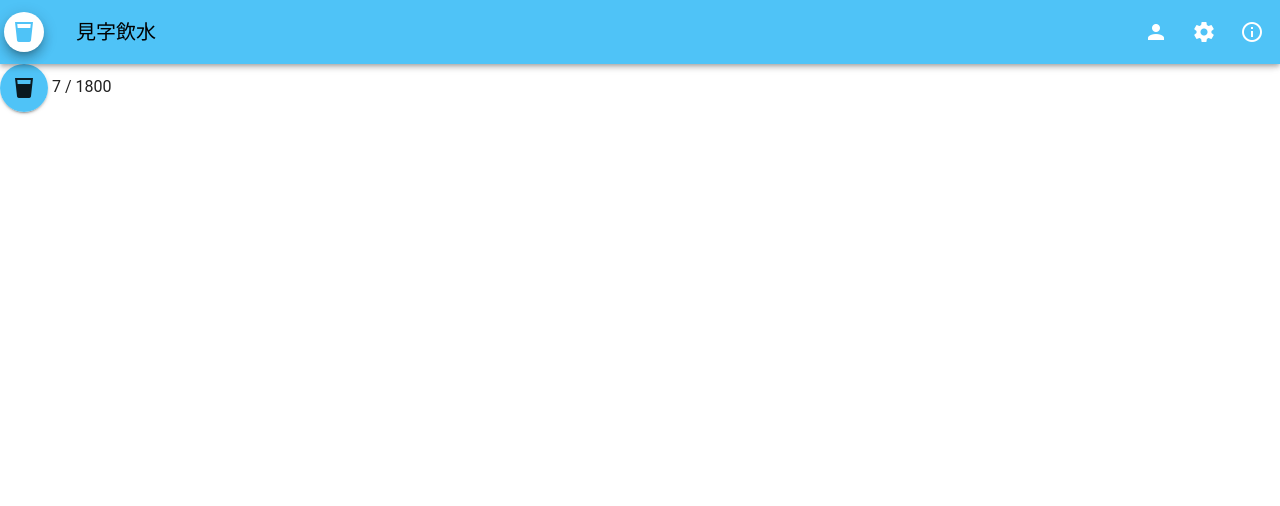
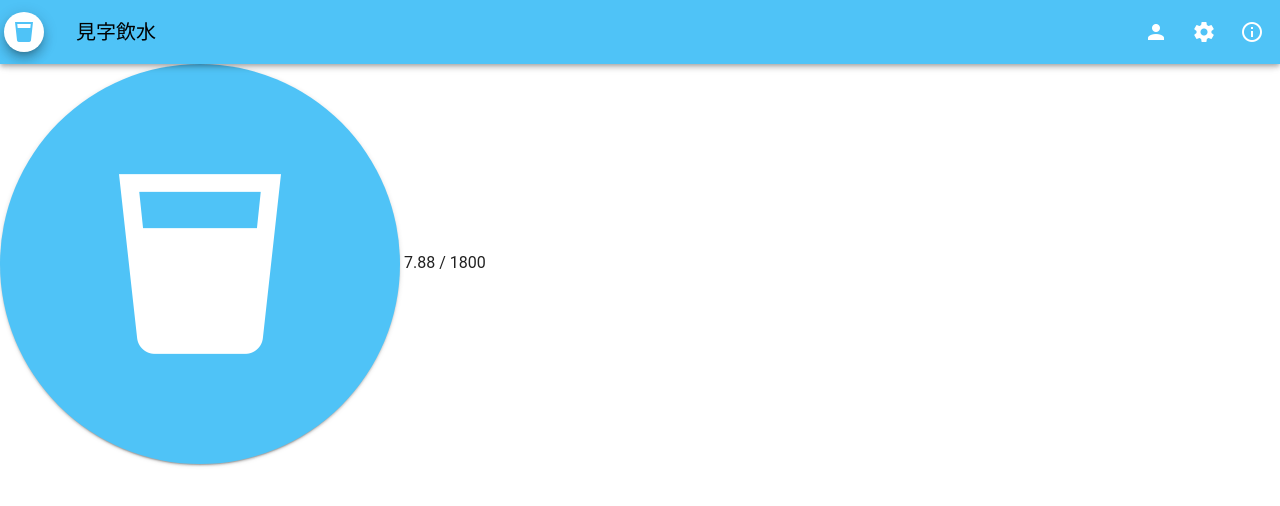
Before and after one commit to Blackcityhenry/drinkwater, a Vue app: page / in a window 1280 px wide. Shown: the top 506 px of the page. Built offline with nearby package versions, Linux system fonts and the light colour scheme.

Commit message:
STYLING: WaterButton size

```diff
--- a/package.json
+++ b/package.json
@@ -18,6 +18,7 @@
   "devDependencies": {
     "@mdi/font": "^7.4.47",
     "@vitejs/plugin-vue": "^5.1.2",
+    "sass-embedded": "^1.78.0",
     "vite": "^5.4.1"
   }
 }
--- a/src/components/WaterButton.vue
+++ b/src/components/WaterButton.vue
@@ -1,6 +1,6 @@
 <template>
-  <VBtn icon="mdi-cup" class="drink-button white--text"
-    :style="'background: linear-gradient(to bottom, #eee 0% , #eee ' + waterarea + ' , #4fc3f7 ' + emptyarea + ' , #4fc3f7 100% )'"
+  <VBtn icon="mdi-cup" class="drink-button" color="white"
+    :style="`background: linear-gradient(to bottom, #eee 0% , #eee ${waterarea} , #4fc3f7 ${emptyarea} , #4fc3f7 100% )`"
     @click="drinkWater()">
   </VBtn>
   {{ countingSec / 1000 }} /
@@ -56,7 +56,7 @@ export default {
       clearInterval(this.trigger);
       clearInterval(this.counting);
 
-      let ms = 500;
+      let ms = 200;
       let substract = this.countingSec / ms;
       let drink = setInterval(() => {
         if (ms !== 0) {
@@ -73,9 +73,9 @@ export default {
     countdown() {
       this.counting = setInterval(() => {
         if (this.countingSec < this.drinkingIntervalModel) {
-          this.countingSec += 1000;
+          this.countingSec += 20;
         } else { }
-      }, 1000)
+      }, 20)
 
       this.timer = setTimeout(() => {
         this.triggerNoti();
@@ -108,4 +108,18 @@ export default {
 }
 </script>
 
-<style scoped lang="scss"></style>
+<style scoped lang="scss">
+.drink-button {
+  height: 400px !important;
+  width: 400px !important;
+}
+</style>
+
+<style lang="scss">
+.drink-button {
+  .v-btn__content {
+    font-size: 9rem !important;
+    color: white !important;
+  }
+}
+</style>
```
Also changed, not shown: 1 other file (tests, documents, lock files or other folders).
